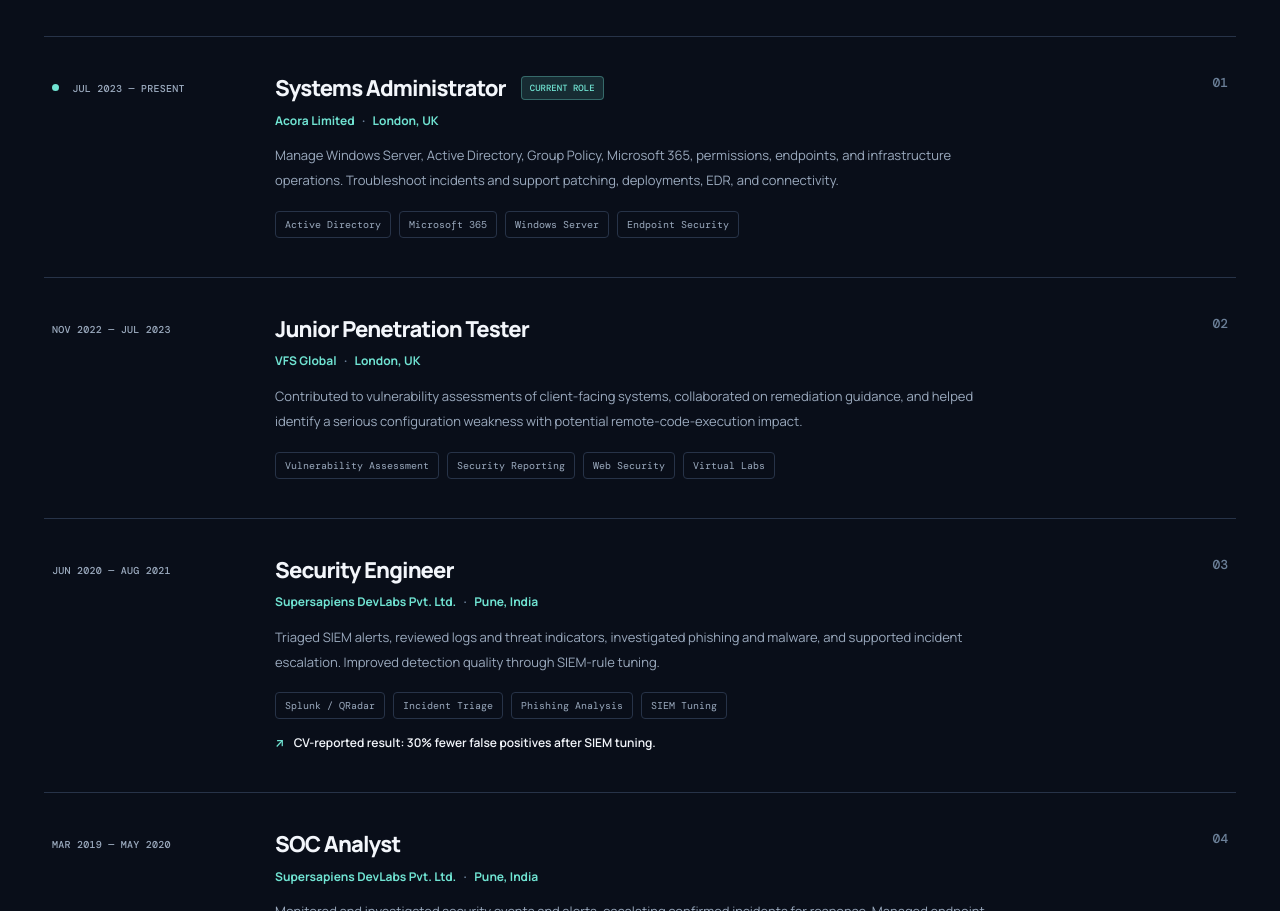
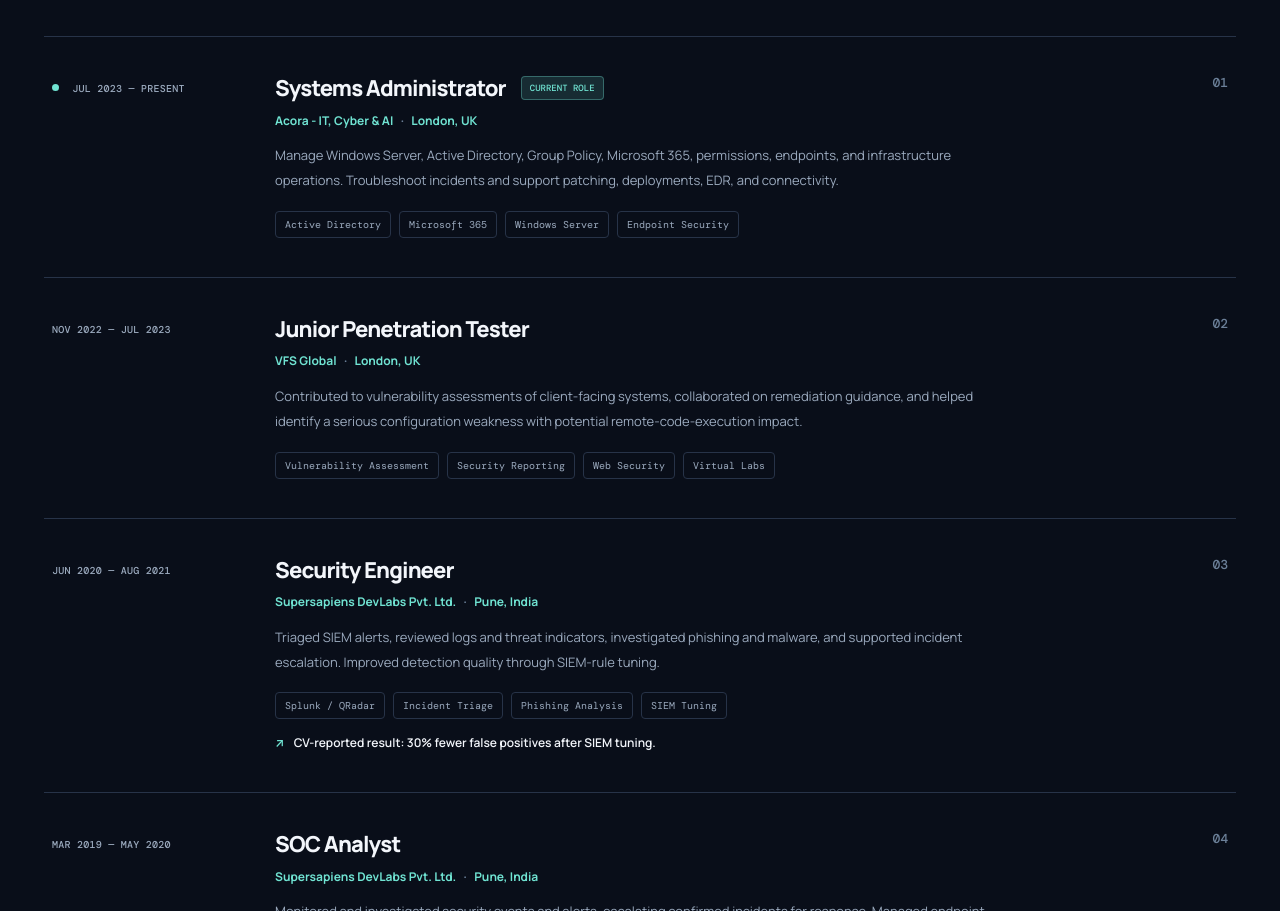
Before and after one commit to theR3XSec/rohan-portfolio, a plain HTML site: page index.html in a window 1280 px wide. Shown: the part 1832-2743 px from the top of the page. Drawn offline with nearby package versions, Linux system fonts and the light colour scheme.

Commit message:
Update employer name to Acora - IT, Cyber & AI

```diff
--- a/index.html
+++ b/index.html
@@ -153,7 +153,7 @@
           <div class="experience-list">
             <article class="exp-item" data-reveal>
               <div class="exp-date"><span class="exp-current-dot"></span> JUL 2023 — PRESENT</div>
-              <div class="exp-main"><div class="exp-role-head"><h3>Systems Administrator</h3><span class="exp-role-type">CURRENT ROLE</span></div><p class="exp-employer">Acora Limited <span>·</span> London, UK</p><p class="exp-description">Manage Windows Server, Active Directory, Group Policy, Microsoft 365, permissions, endpoints, and infrastructure operations. Troubleshoot incidents and support patching, deployments, EDR, and connectivity.</p><div class="exp-tags"><span>Active Directory</span><span>Microsoft 365</span><span>Windows Server</span><span>Endpoint Security</span></div></div>
+              <div class="exp-main"><div class="exp-role-head"><h3>Systems Administrator</h3><span class="exp-role-type">CURRENT ROLE</span></div><p class="exp-employer">Acora - IT, Cyber &amp; AI <span>·</span> London, UK</p><p class="exp-description">Manage Windows Server, Active Directory, Group Policy, Microsoft 365, permissions, endpoints, and infrastructure operations. Troubleshoot incidents and support patching, deployments, EDR, and connectivity.</p><div class="exp-tags"><span>Active Directory</span><span>Microsoft 365</span><span>Windows Server</span><span>Endpoint Security</span></div></div>
               <span class="exp-index" aria-hidden="true">01</span>
             </article>
             <article class="exp-item" data-reveal>
```
